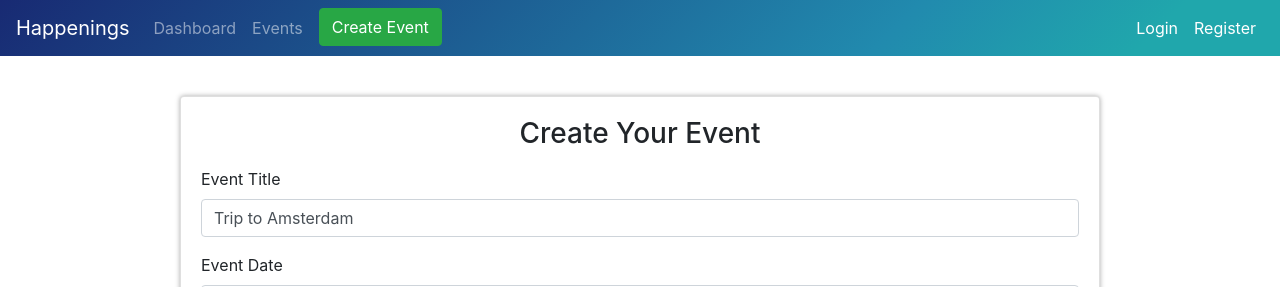
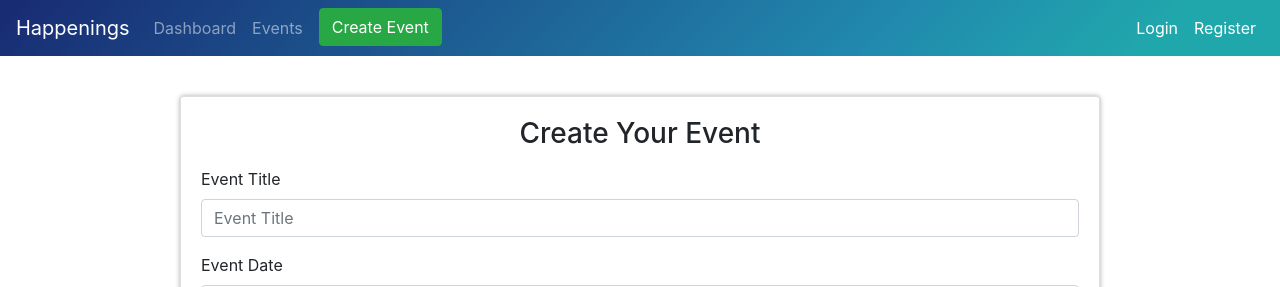
Before and after one commit to bekaarcoder/events-app, a React (Create React App) app: page /manage/1 in a window 1280 px wide. Shown: the top 287 px of the page. Built offline with nearby package versions, Linux system fonts and the light colour scheme.

Commit message:
created reusable input field

```diff
--- a/package.json
+++ b/package.json
@@ -11,6 +11,7 @@
     "react-router-dom": "^4.3.1",
     "react-scripts": "2.1.3",
     "redux": "^4.0.1",
+    "redux-form": "^8.1.0",
     "semantic-ui-css": "^2.4.1",
     "semantic-ui-react": "^0.84.0"
   },
--- /dev/null
+++ b/src/app/common/form/TextInput.jsx
@@ -0,0 +1,24 @@
+import React from "react";
+
+const TextInput = ({
+  input,
+  type,
+  label,
+  placeholder,
+  meta: { touched, error }
+}) => {
+  return (
+    <div className="form-group">
+      <label>{label}</label>
+      <input
+        {...input}
+        placeholder={placeholder}
+        type={type}
+        className={"form-control " + (touched && error && "is-invalid")}
+      />
+      <div className="invalid-feedback">{touched && error}</div>
+    </div>
+  );
+};
+
+export default TextInput;
--- a/src/app/reducers/rootReducer.js
+++ b/src/app/reducers/rootReducer.js
@@ -1,7 +1,9 @@
 import { combineReducers } from "redux";
+import { reducer as FormReducer } from "redux-form";
 import eventReducer from "./eventReducer";
 
 const rootReducer = combineReducers({
+  form: FormReducer,
   events: eventReducer
 });
 
--- a/src/components/event/EventForm.jsx
+++ b/src/components/event/EventForm.jsx
@@ -1,7 +1,9 @@
 import React, { Component } from "react";
 import { connect } from "react-redux";
+import { reduxForm, Field } from "redux-form";
 import cuid from "cuid";
 import { createEvent, updateEvent } from "../../app/actions/eventActions";
+import TextInput from "../../app/common/form/TextInput";
 
 class EventForm extends Component {
   state = {
@@ -64,7 +66,7 @@ class EventForm extends Component {
               <div className="card-body">
                 <h3 className="text-center mb-3">Create Your Event</h3>
                 <form onSubmit={this.formSubmit}>
-                  <div className="form-group">
+                  {/* <div className="form-group">
                     <label>Event Title</label>
                     <input
                       type="text"
@@ -74,7 +76,14 @@ class EventForm extends Component {
                       value={event.title}
                       onChange={this.onChange}
                     />
-                  </div>
+                  </div> */}
+                  <Field
+                    name="title"
+                    label="Event Title"
+                    type="text"
+                    placeholder="Event Title"
+                    component={TextInput}
+                  />
                   <div className="form-group">
                     <label>Event Date</label>
                     <input
@@ -168,4 +177,4 @@ const actions = {
 export default connect(
   mapStateToProps,
   actions
-)(EventForm);
+)(reduxForm({ form: "eventForm" })(EventForm));
```
Also changed, not shown: 1 other file (tests, documents, lock files or other folders).
